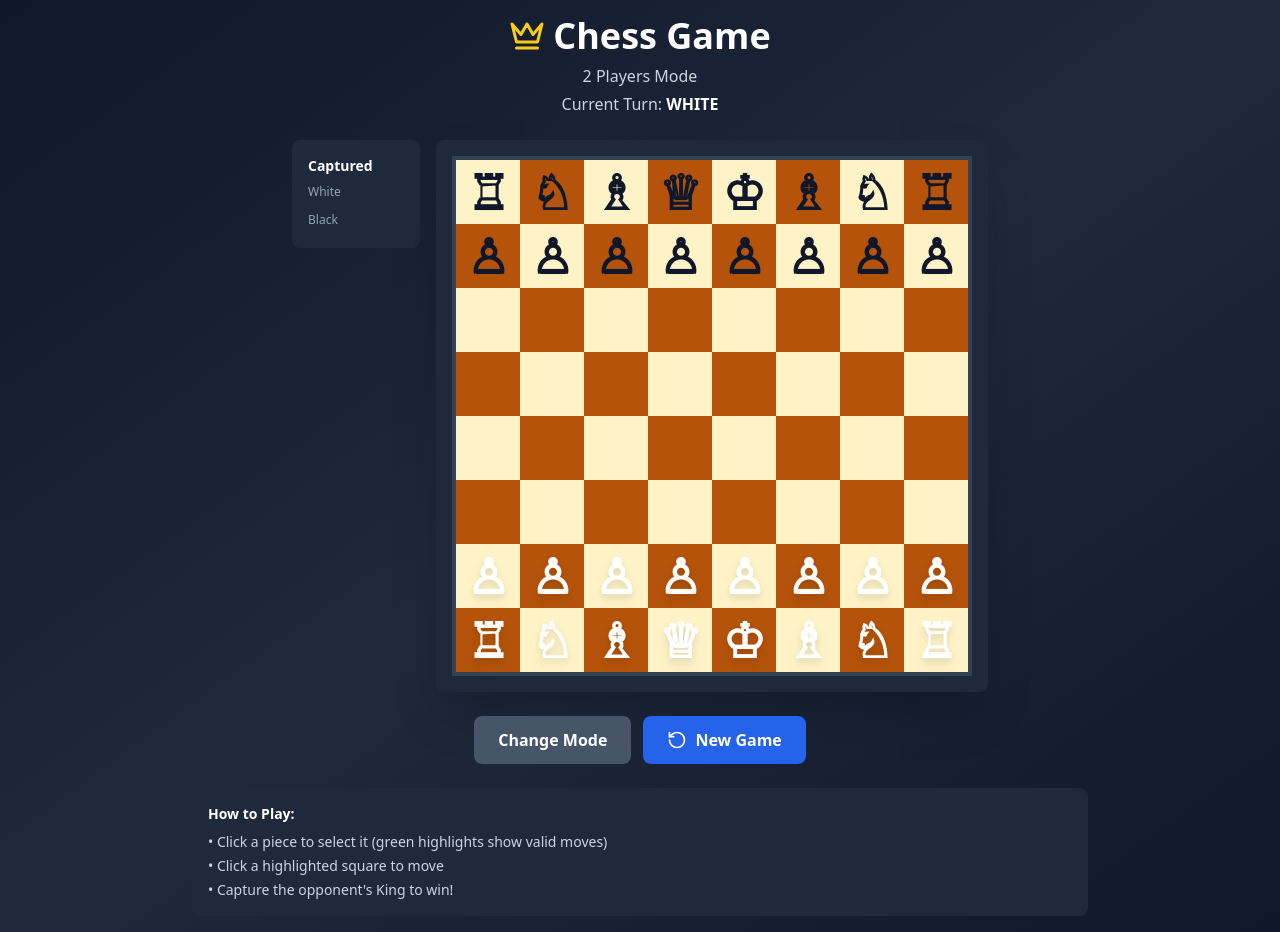
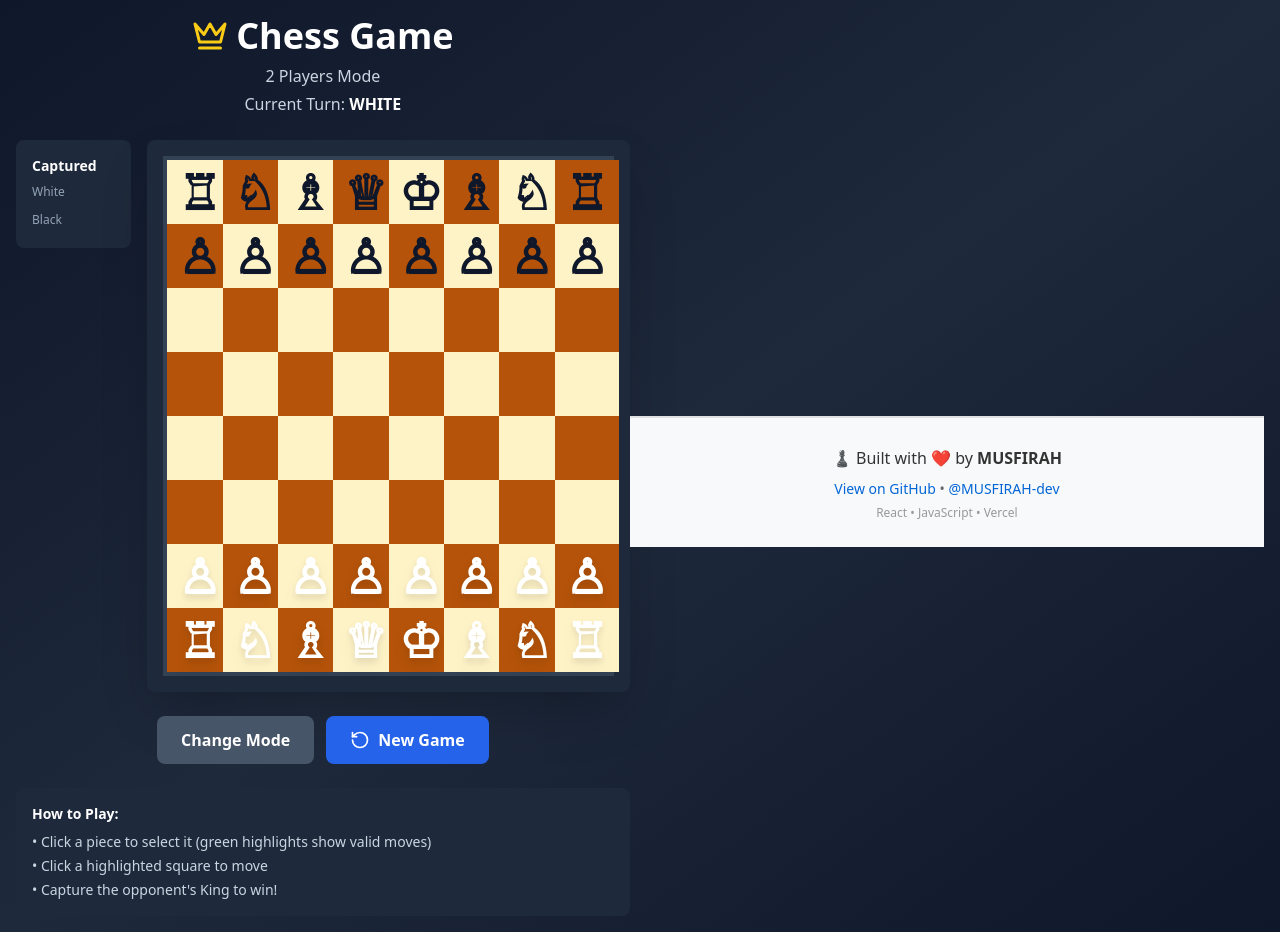
Before and after one commit to MUSFIRAH-dev/Chess-Game, a React (Create React App) app: page / in a window 1280 px wide. Both pictures are taken after a click on the button "2 Players (Local)". Built offline with nearby package versions, Linux system fonts and the light colour scheme.

Commit message:
Update App.js

```diff
--- a/src/App.js
+++ b/src/App.js
@@ -452,7 +452,61 @@ const ChessGame = () => {
           </ul>
         </div>
       </div>
-    </div>
+              <footer style={{
+        textAlign: 'center',
+        padding: '20px',
+        marginTop: '30px',
+        backgroundColor: '#f8f9fa',
+        borderTop: '2px solid #e0e0e0',
+        width: '100%'
+      }}>
+        <p style={{
+          margin: '8px 0',
+          fontSize: '16px',
+          color: '#333'
+        }}>
+          ♟️ Built with ❤️ by <strong>MUSFIRAH</strong>
+        </p>
+        <p style={{
+          margin: '5px 0',
+          fontSize: '14px',
+          color: '#666'
+        }}>
+          <a
+            href="https://github.com/MUSFIRAH-dev/ChessGame"
+            target="_blank"
+            rel="noopener noreferrer"
+            style={{
+              color: '#0366d6',
+              textDecoration: 'none',
+              fontWeight: '500'
+            }}
+          >
+            View on GitHub
+          </a>
+          {' • '}
+          <a
+            href="https://github.com/MUSFIRAH-dev"
+            target="_blank"
+            rel="noopener noreferrer"
+            style={{
+              color: '#0366d6',
+              textDecoration: 'none',
+              fontWeight: '500'
+            }}
+          >
+            @MUSFIRAH-dev
+          </a>
+        </p>
+        <p style={{
+          margin: '5px 0',
+          fontSize: '12px',
+          color: '#999'
+        }}>
+          React • JavaScript • Vercel
+        </p>
+      </footer>
+      </div>
   );
 };
 
```
